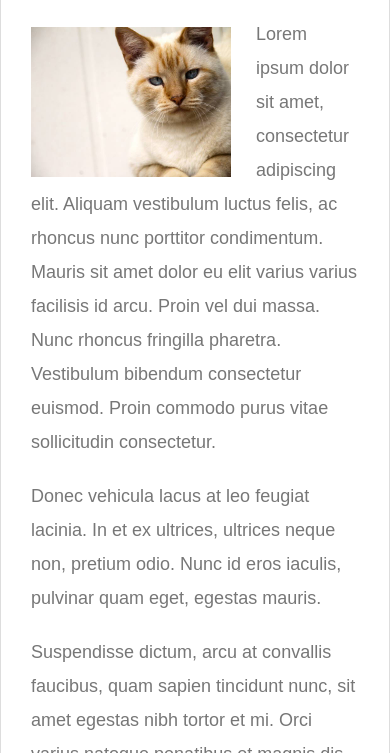
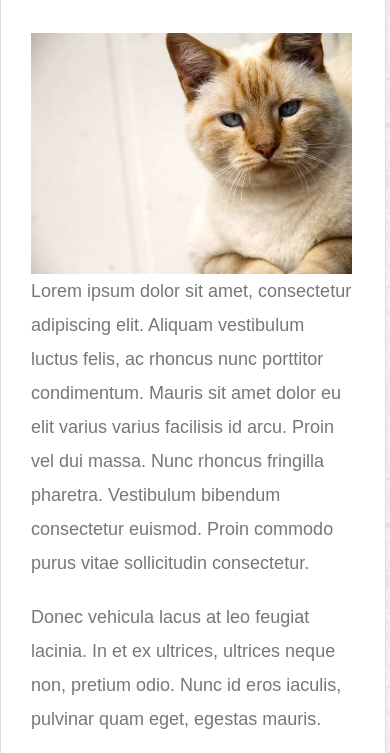
Before and after one commit to JordanMesibov/Responsive-Portfolio, a plain HTML site: page basic-portfolio-solved/index.html in a window 390 px wide. Shown: the part 261-1014 px from the top of the page. Drawn offline with Linux system fonts and the light colour scheme.

Commit message:
Adjusted image widths and padding for responsive design within the index page

```diff
--- a/basic-portfolio-solved/assets/css/style.css
+++ b/basic-portfolio-solved/assets/css/style.css
@@ -218,13 +218,55 @@ input[type=submit] {
 }
 
 @media screen and (max-width:980px) {
-
+  .main-section {
+    float: left;
+    width: 75%;
+    max-width: 960px;
+    padding: 30px;
+    margin: 0 0 40px;
+    background: #ffffff;
+    border: 1px solid #dddddd;
+  }
 }
 
 @media screen and (max-width:768px) {
-
+  .main-section {
+    float: left;
+    width: 99%;
+    max-width: 960px;
+    padding: 30px;
+    margin: 0 0 40px;
+    background: #ffffff;
+    border: 1px solid #dddddd;
+  }
+  .auth-image {
+    float: left;
+    width: 50%;
+    height: auto;
+    margin-top: 5%;
+    margin-right: 5%;
+  }
 }
 
 @media screen and (max-width:640px) {
+  nav {
+    clear: both;
+    margin: 0 auto;
+  }
 
+  .main-section {
+    float: left;
+    width: 99%;
+    max-width: 960px;
+    padding: 30px;
+    margin: 0 0 40px;
+    background: #ffffff;
+    border: 1px solid #dddddd;
+  }
+  .auth-image {
+    float: left;
+    width: 99%;
+    height: auto;
+    margin-top: 5%;
+  }
 }
```
